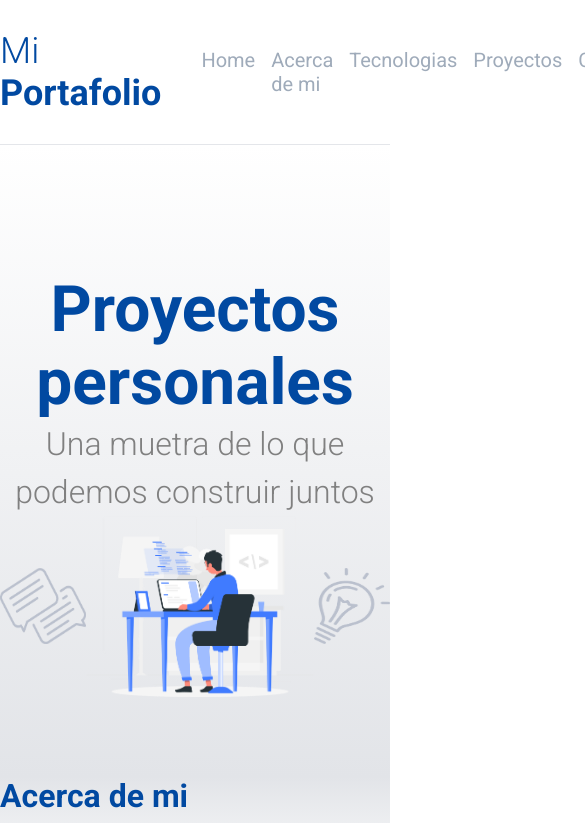
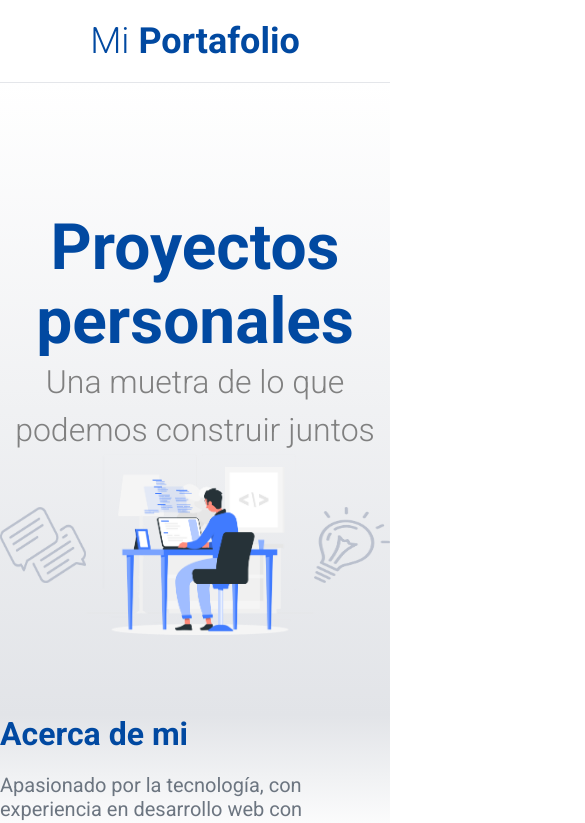
Before and after one commit to SanArGuz/portafolio, a Next.js app: page / in a window 390 px wide. Shown: the top 823 px of the page, 585 px wide, since content can reach past the window. Built offline with nearby package versions, Linux system fonts and the light colour scheme.

Commit message:
media query fixes

```diff
--- a/src/components/layout/header.module.scss
+++ b/src/components/layout/header.module.scss
@@ -34,3 +34,14 @@
     }
   }
 }
+
+@media (max-width: 800px) {
+  .grid {
+    ul {
+      display: none;
+    }
+    h2 {
+      margin: 20px auto;
+    }
+  }
+}
--- a/src/components/slogan/slogan.module.scss
+++ b/src/components/slogan/slogan.module.scss
@@ -52,7 +52,7 @@
   margin-top: 3rem;
 }
 
-@media (max-width: 600px) {
+@media (max-width: 800px) {
   .grid {
     width: 100%;
     flex-direction: column;
```
